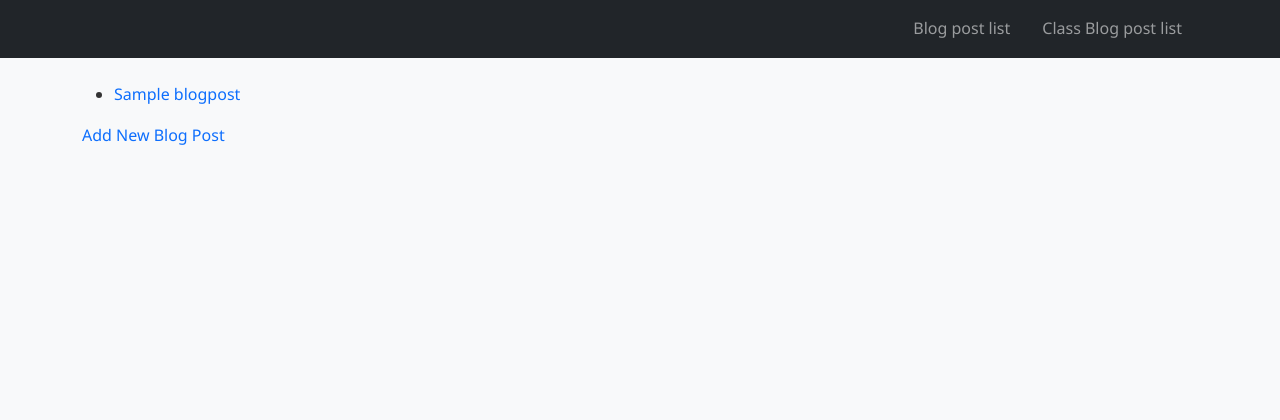
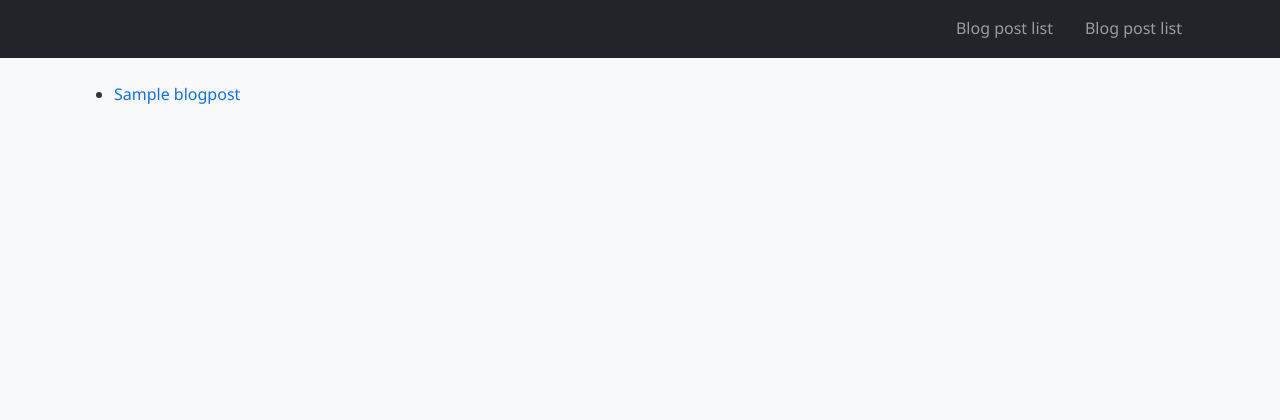
Before and after one commit to Ninono12/django_lecture_fourteen_Example_Project, a Django app: page /blog/blog_post_list/ in a window 1280 px wide. Shown: the top 420 px of the page. Run offline with Django 5.2, Linux system fonts and the light colour scheme; tables that the repository leaves empty hold one stand-in row (values such as "Sample post").

Commit message:
add blog post list and blog post detail

```diff
--- a/Lecture code 1/blog_post/blog/templates/blog_detail.html
+++ b/Lecture code 1/blog_post/blog/templates/blog_detail.html
@@ -1,13 +1,10 @@
 {% extends "base.html" %}
 
 {% block title %}{{ blog.title }}{% endblock %}
-
 {% block content %}
     <h1>{{ blog.title }}</h1>
     <p>{{ blog.create_date }}</p>
     <p>{{ blog.active }}</p>
     <p>{{ blog.website }}</p>
     <p>{{ blog.text }}</p>
-    <a href="{% url 'blog_post_update' blog.pk %}">Edit</a>
-    <a href="{% url 'blog_post_delete' blog.pk %}">Delete</a>
 {% endblock %}
--- a/Lecture code 1/blog_post/blog/templates/blog_list.html
+++ b/Lecture code 1/blog_post/blog/templates/blog_list.html
@@ -10,10 +10,8 @@
       <a href="{% url 'blog_post_detail' blog_post.pk %}">{{ blog_post.title }}</a>
     </li>
   {% empty %}
-        <li>No blog post available.</li>
+    <li>No blog posts available.</li>
   {% endfor %}
 </ul>
 
-    <a href="{% url 'blog_post_create' %}">Add New Blog Post</a>
-
 {% endblock %}
--- a/Lecture code 1/blog_post/blog/urls.py
+++ b/Lecture code 1/blog_post/blog/urls.py
@@ -1,31 +1,8 @@
 from django.urls import path
-from blog.views import (
-    not_found,
-    blog_post_list,
-    blog_post_detail,
-    blog_post_create,
-    blog_post_update,
-    blog_post_delete
-)
-from blog.class_views import (
-    BlogPostListView,
-    BlogPostDetailView,
-    BlogPostCreateView,
-    BlogPostUpdateView,
-    BlogPostDeleteView
-)
+from blog.views import not_found, blog_post_list, blog_post_detail
 
 urlpatterns = [
     path('not_found/', not_found, name='not_found'),
     path('blog_post_list/', blog_post_list, name='blog_post_list'),
     path('blog_post_detail/<int:pk>/', blog_post_detail, name='blog_post_detail'),
-    path('blog_post_create/', blog_post_create, name='blog_post_create'),
-    path('blog_post_update/<int:pk>/', blog_post_update, name='blog_post_update'),
-    path('blog_post_delete/<int:pk>/', blog_post_delete, name='blog_post_delete'),
-    path('class_blog_post_list/', BlogPostListView.as_view(), name='class_blog_post_list'),
-    path('class_blog_post_detail/<int:pk>/', BlogPostDetailView.as_view(), name='class_blog_post_detail'),
-    path('class_blog_post_create/', BlogPostCreateView.as_view(), name='class_blog_post_create'),
-    path('class_blog_post_update/<int:pk>/', BlogPostUpdateView.as_view(), name='class_blog_post_update'),
-    path('class_blog_post_delete/<int:pk>/', BlogPostDeleteView.as_view(), name='class_blog_post_delete')
-
 ]
--- a/Lecture code 1/blog_post/blog/views.py
+++ b/Lecture code 1/blog_post/blog/views.py
@@ -1,60 +1,18 @@
 from django.shortcuts import render, redirect
-
-from blog.forms import BlogPostModelForm, UpdateBlogPostModelForm
-from blog.models import BlogPost, BannerImage
+from blog.models import BlogPost
 
 
 def blog_post_list(request):
-    blog_posts = BlogPost.objects.filter(deleted=False)
-    return render(request, template_name='blog_list.html', context={'blog_posts': blog_posts})
+    blog_posts = BlogPost.objects.all()
+    return render(request, 'blog_list.html', {'blog_posts': blog_posts})
+
 
 def blog_post_detail(request, pk):
     blog = BlogPost.objects.filter(pk=pk).first()
     if not blog:
         return redirect('not_found')
-    return render(request, template_name='blog_detail.html', context={'blog': blog})
+    return render(request, 'blog_detail.html', context={'blog': blog})
 
-def blog_post_create(request):
-    if request.method == 'POST':
-        form = BlogPostModelForm(request.POST, request.FILES)
-        if form.is_valid():
-            blog_post = form.save()
-            banner_image = form.cleaned_data['banner_image']
-            BannerImage.objects.create(blog_post=blog_post, image=banner_image)
-            return redirect('blog_post_list')
-    else:
-        form = BlogPostModelForm()
-    return render(request, template_name='blog_create.html', context={'form': form})
-
-
-def blog_post_update(request, pk):
-    blog = BlogPost.objects.filter(pk=pk).first()
-    if not blog:
-        return redirect('not_found')
-
-    if request.method == 'POST':
-        form = UpdateBlogPostModelForm(request.POST, instance=blog)
-        if form.is_valid():
-            form.save()
-            return redirect('blog_post_detail', pk=blog.pk)
-    else:
-        form = UpdateBlogPostModelForm(instance=blog)
-
-    return render(request, 'blog_update.html', {'form': form})
-
-def blog_post_delete(request, pk):
-    blog = BlogPost.objects.filter(pk=pk).first()
-    if not blog:
-        return redirect('not_found')
-
-    if request.method == 'POST':
-        BlogPost.objects.filter(id=pk).update(deleted=True)
-        # -- second way
-        # blog.deleted = True
-        # blog.save()
-        return redirect('blog_post_list')
-
-    return render(request, template_name='blog_post_confirm_delete.html', context={'blog': blog})
 
 def not_found(request):
     return render(request, template_name='404.html')
--- a/Lecture code 1/blog_post/templates/base.html
+++ b/Lecture code 1/blog_post/templates/base.html
@@ -28,7 +28,7 @@
                         <a class="nav-link" href="{% url 'blog_post_list' %}">Blog post list</a>
                     </li>
                     <li class="nav-item">
-                        <a class="nav-link" href="{% url 'class_blog_post_list' %}">Class Blog post list</a>
+                        <a class="nav-link" href="{% url 'blog_post_list' %}">Blog post list</a>
                     </li>
                 </ul>
             </div>
```
Also changed, not shown: Lecture code 1/blog_post/blog/templates/blog_create.html (deleted, +0 -19 lines), Lecture code 1/blog_post/blog/templates/blog_post_confirm_delete.html (deleted, +0 -13 lines), Lecture code 1/blog_post/blog/templates/blog_update.html (deleted, +0 -19 lines), Lecture code 1/blog_post/blog/templates/class_blog_create.html (deleted, +0 -19 lines), Lecture code 1/blog_post/blog/templates/class_blog_detail.html (deleted, +0 -13 lines), Lecture code 1/blog_post/blog/templates/class_blog_list.html (deleted, +0 -19 lines), Lecture code 1/blog_post/blog/templates/class_blog_post_confirm_delete.html (deleted, +0 -13 lines), Lecture code 1/blog_post/blog/templates/class_blog_update.html (deleted, +0 -19 lines). Lines whose indentation alone changed are shown as unchanged.
